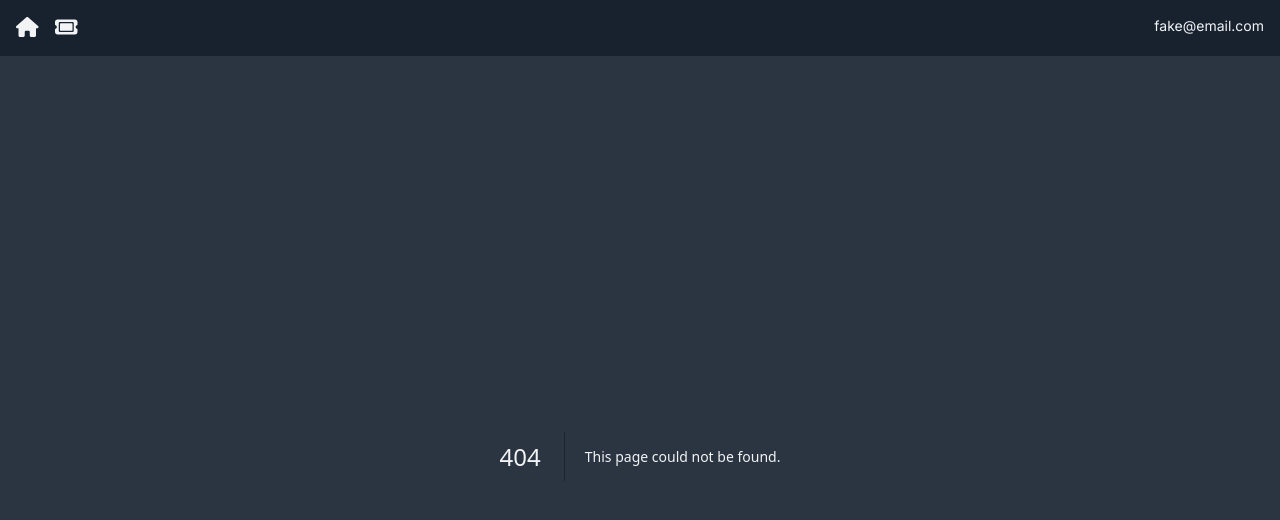
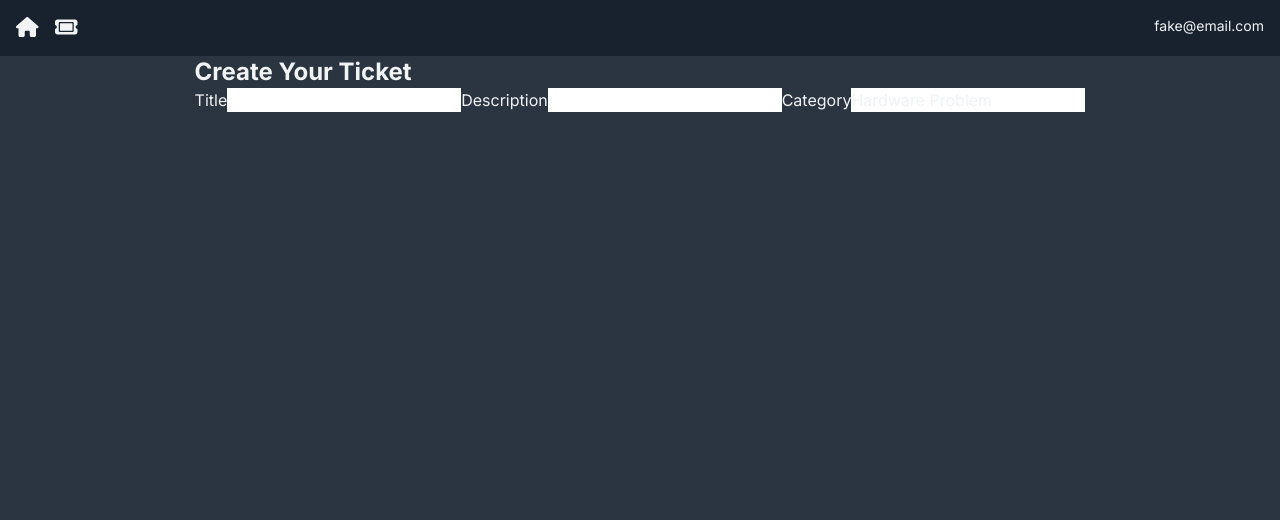
Before and after one commit to senhorgomes/next-mongodb, a Next.js app: page /ticket-page/new in a window 1280 px wide. Before the commit this address had no page. Shown: the top 520 px of the page. Built offline with nearby package versions, Linux system fonts and the light colour scheme.

Commit message:
Fix className bug. Fix routing to create new ticket path

```diff
--- a/app/(components)/Nav.jsx
+++ b/app/(components)/Nav.jsx
@@ -10,7 +10,7 @@ const Nav = () => {
             <Link href="/">
                 <FontAwesomeIcon icon={faHome} className="icon"/>
             </Link>
-            <Link href="/TicketPage/new">
+            <Link href="/ticket-page/new">
                 <FontAwesomeIcon icon={faTicket} className="icon"/>
             </Link>
         </div>
--- a/app/(components)/TicketCard.jsx
+++ b/app/(components)/TicketCard.jsx
@@ -5,7 +5,7 @@ import StatusDisplay from "./StatusDisplay"
 const TicketCard = () => {
   return (
     <article className="flex flex-col bg-card hover:bg-card-hover rounded-md shadow-lg p-3 m-2">
-      <header class="flex mb-3">
+      <header className="flex mb-3">
         <PriorityDisplay/>
         <div className="ml-auto">
             <DeleteBlock/>
--- a/app/(components)/TicketForm.jsx
+++ b/app/(components)/TicketForm.jsx
@@ -36,6 +36,24 @@ const TicketForm = () => {
                     onChange={handleChange}
                     required="true"
                 />
+                <label>Description</label>
+                <input
+                    id="description"
+                    name="description"
+                    type="text"
+                    value={formData.description}
+                    onChange={handleChange}
+                    required="true"
+                />
+                <label>Category</label>
+                <input
+                    id="category"
+                    name="category"
+                    type="text"
+                    value={formData.category}
+                    onChange={handleChange}
+                    required="true"
+                />
             </form>
 
         </div>
--- a/app/TicketPage/[id]/page.jsx
+++ /dev/null
@@ -1,7 +0,0 @@
-const TicketPage = ({params}) => {
-  return (
-    <div>TicketPage{params.id}</div>
-  )
-}
-
-export default TicketPage
--- /dev/null
+++ b/app/ticket-page/[id]/page.jsx
@@ -0,0 +1,7 @@
+const SingleTicketPage = ({params}) => {
+  return (
+    <div>TicketPage{params.id}</div>
+  )
+}
+
+export default SingleTicketPage
--- /dev/null
+++ b/app/ticket-page/new/page.jsx
@@ -0,0 +1,9 @@
+import TicketForm from "@/app/(components)/TicketForm"
+
+const NewTicketPage = () => {
+    return (
+      <TicketForm/>
+    )
+  }
+
+  export default NewTicketPage
```
